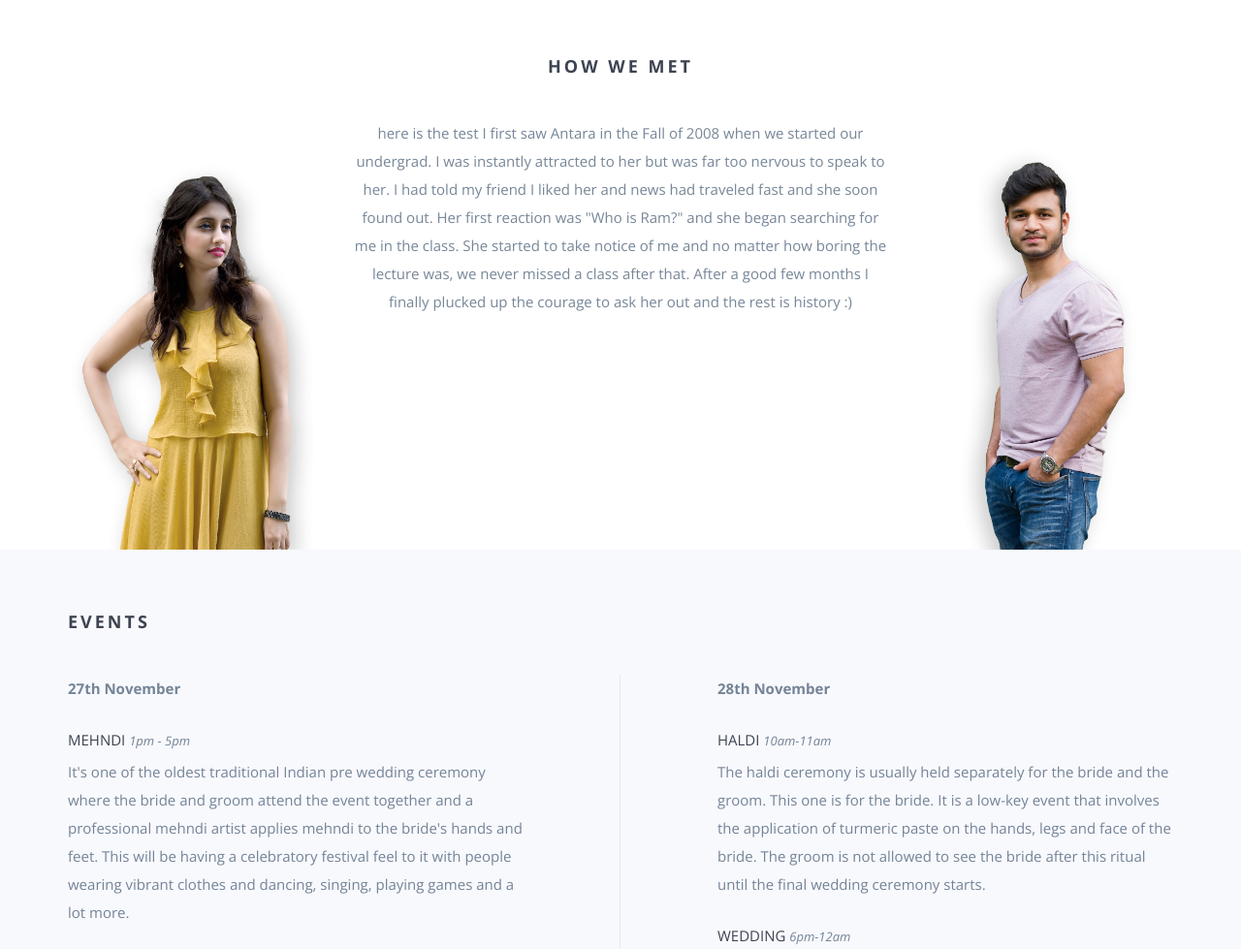
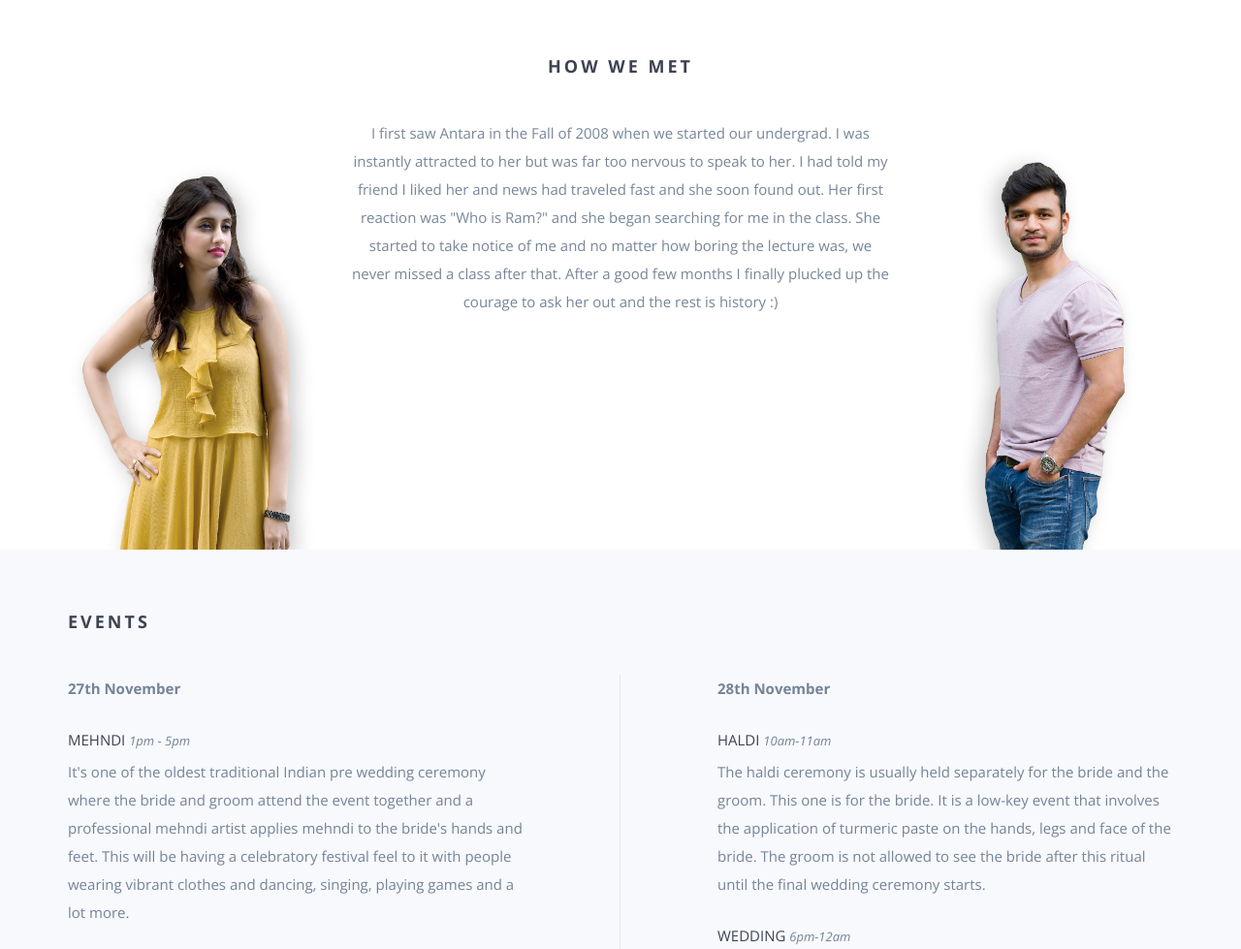
Before and after one commit to edward0127/wedding-website, a website: page index.html in a window 1280 px wide. Shown: the part 1000-1979 px from the top of the page at 97% size. Drawn offline with nearby package versions, Linux system fonts and the light colour scheme; some packages are replaced by stand-ins of ours; a script that the page names is missing; files whose address does not match are found by name.

Commit message:
Update index.html

```diff
--- a/index.html
+++ b/index.html
@@ -109,7 +109,7 @@
             <div class="col-md-3 hidden-sm hidden-xs"><img src="img/IMG_2317.jpg" class="wp1"></div>
             <div class="col-md-6">
                 <p>
-                    here is the test I first saw Antara in the Fall of 2008 when we started our undergrad. I was instantly attracted to
+                    I first saw Antara in the Fall of 2008 when we started our undergrad. I was instantly attracted to
                     her but was far too nervous to speak to her. I had told my friend I liked her and news had traveled
                     fast and she soon found out. Her first reaction was "Who is Ram?" and she began searching for me in
                     the class. She started to take notice of me and no matter how boring the lecture was, we never
```
